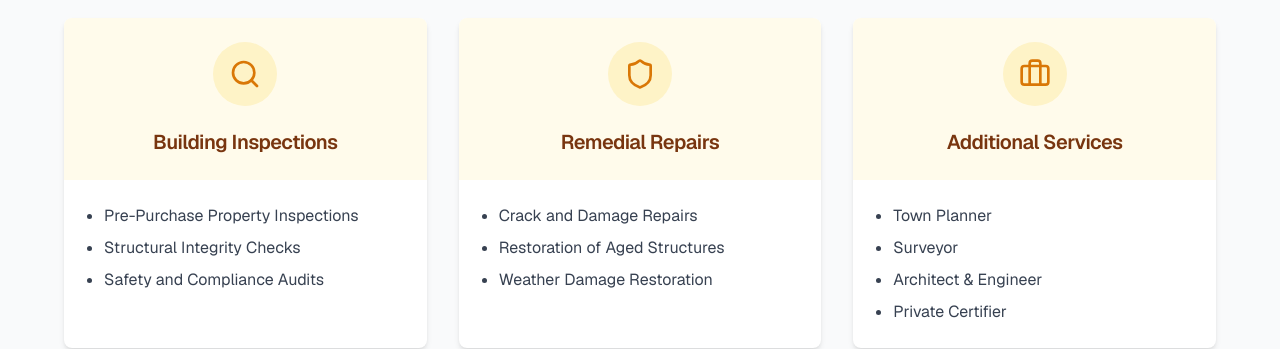
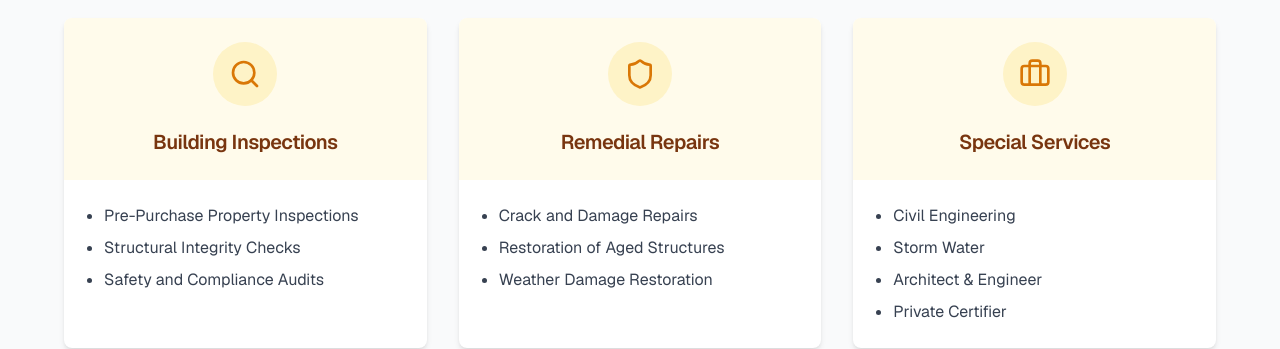
Before and after one commit to MAHMUDURRAHMANARNOB/trades_mates_building_next, a Next.js app: page / in a window 1280 px wide. Shown: the part 1540-1889 px from the top of the page. Built offline with nearby package versions, Linux system fonts and the light colour scheme.

Commit message:
service edit

```diff
--- a/components/services.tsx
+++ b/components/services.tsx
@@ -219,10 +219,10 @@ const services = [
   // },
   {
     icon: Briefcase,
-    title: "Additional Services",
+    title: "Special Services",
     subItems: [
-      "Town Planner",
-      "Surveyor",
+      "Civil Engineering",
+      "Storm Water",
       "Architect & Engineer",
       "Private Certifier",
     ],
```
